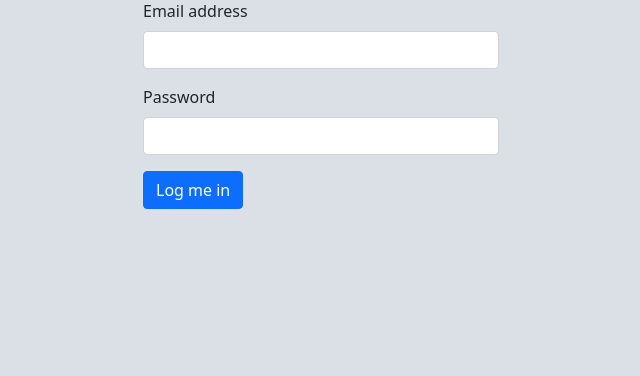
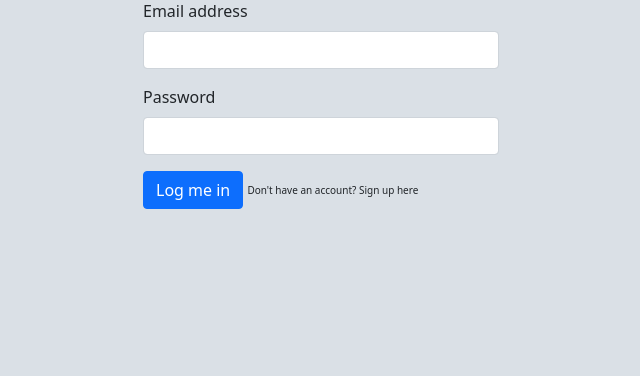
Before and after one commit to danamestrial/course-website, a Flask app: page /login in a window 1280 px wide. Shown: the part 150-526 px from the top of the page, without its empty margins (319-959 px from the left). Run offline with Flask 2, Linux system fonts and the light colour scheme.

Commit message:
added 'dont have account button'

```diff
--- a/app.py
+++ b/app.py
@@ -18,7 +18,7 @@ class User(db.Model):
 def index():
     return render_template('index.html')
 
-@app.route('/login')
+@app.route('/login', methods=['GET', 'POST'])
 def login():
     return render_template('login.html')
 
--- a/templates/login.html
+++ b/templates/login.html
@@ -19,6 +19,11 @@
         font-size: 25px;
         text-align: center;
     }
+
+    p1 {
+        font-size: 10px;
+        text-align: center;
+    }
 </style>
 
 <div class="container">
@@ -38,7 +43,7 @@
       <div class="col">
       </div>
       <div class="col">
-        <form>
+        <form class="form" actions="/login" method="POST">
             <div class="mb-3">
               <label for="exampleInputEmail1" class="form-label">Email address</label>
               <input type="email" class="form-control" id="exampleInputEmail1" aria-describedby="emailHelp">
@@ -49,6 +54,7 @@
             </div>
             <div class="mb-3">
                 <button type="submit" class="btn btn-primary">Log me in</button>
+                <p1>Don't have an account? Sign up here </p1>
             </div>
         </form>
     </div>
```
